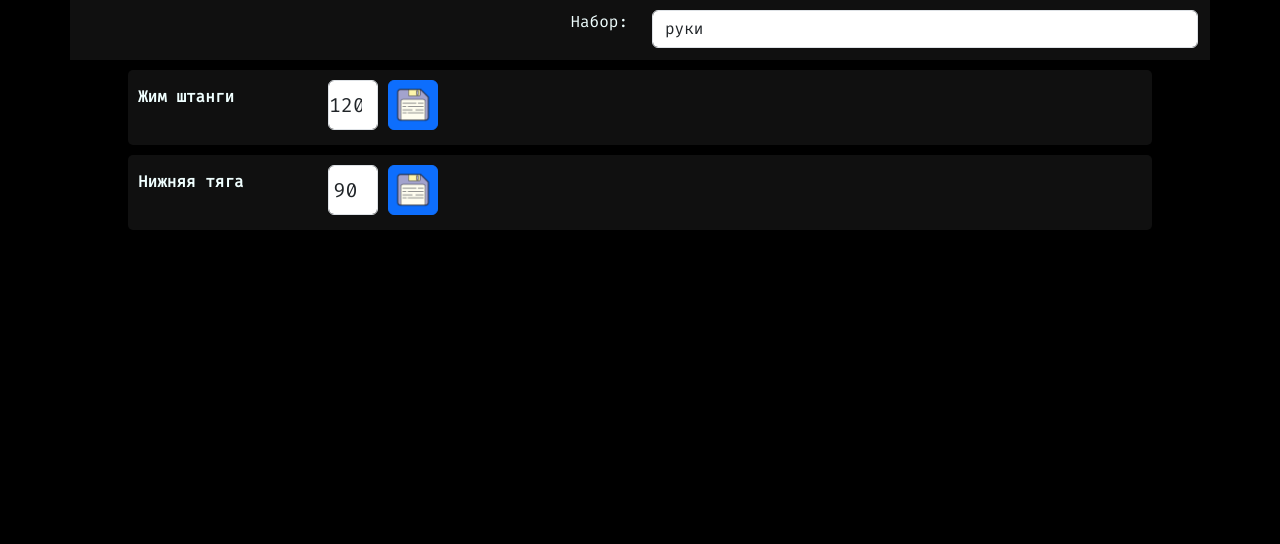
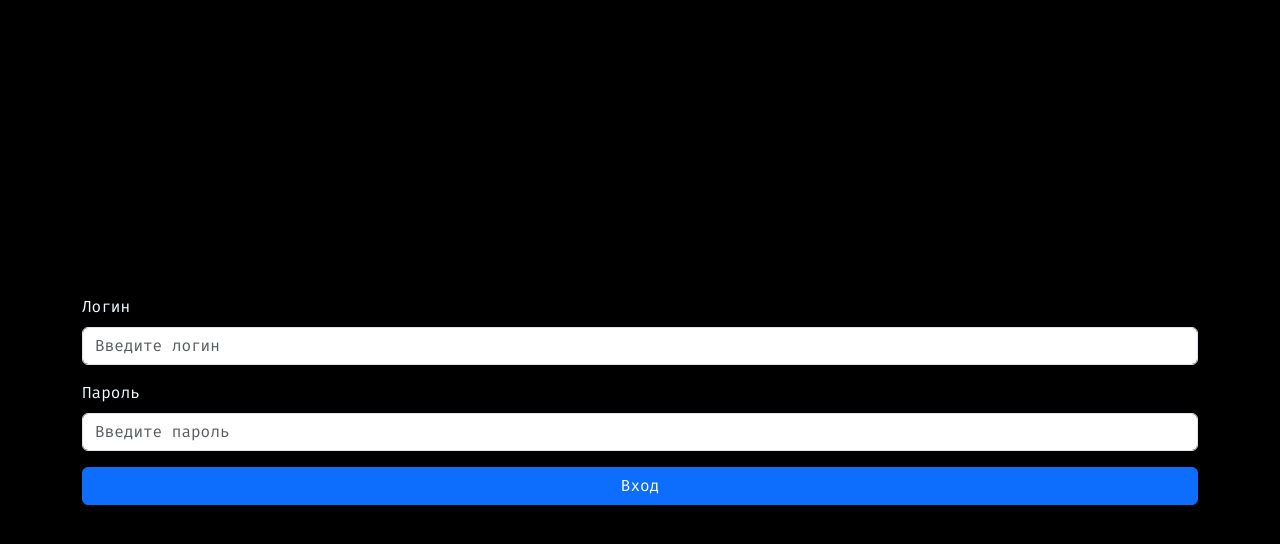
Before and after one commit to Zubenko-Company/mass-master, a React (Vite) app in the folder apps/web/: page / in a window 1280 px wide. Shown: the top 544 px of the page. Built offline with nearby package versions, Linux system fonts and the light colour scheme.

Commit message:
feat: add login page

```diff
--- a/apps/web/src/index.css
+++ b/apps/web/src/index.css
@@ -1,22 +1,28 @@
 @font-face {
-  font-family: 'FiraCode-Regular';
+  font-family: "FiraCode-Regular";
   font-style: normal;
   font-weight: normal;
-  src: url('assets/fonts/FiraCode-Regular.ttf') format('truetype');
+  src: url("assets/fonts/FiraCode-Regular.ttf") format("truetype");
 }
 
 :root {
   background-color: black;
   color: azure;
+  height: 100%;
+}
+
+#root {
+  height: 100%;
 }
 
 body {
   margin: 0;
+  height: 100%;
   background-color: black !important;
   color: azure !important;
 }
 
 * {
   /* font-family: 'FiraCode-Regular'; */
-  font-family: 'FiraCode-Regular', 'Courier New', Courier, monospace !important;
+  font-family: "FiraCode-Regular", "Courier New", Courier, monospace !important;
 }
--- a/apps/web/src/main.tsx
+++ b/apps/web/src/main.tsx
@@ -3,9 +3,10 @@ import { createRoot } from 'react-dom/client'
 import Exercises from './pages/exercises/Exercises.js'
 import './index.css'
 import 'bootstrap/dist/css/bootstrap.min.css';
+import Login from './pages/login/Login.js';
 
 createRoot(document.getElementById('root')!).render(
   <StrictMode>
-    <Exercises />
+    <Login />
   </StrictMode>,
 )
--- /dev/null
+++ b/apps/web/src/pages/login/Login.tsx
@@ -0,0 +1,52 @@
+import { Button, Container, Form } from 'react-bootstrap'
+import './Login.css'
+import { FormEvent, useState } from 'react';
+
+
+type FormData = {
+    login: string;
+    password: string;
+}
+
+function Login() {
+
+    const [formData, setFormData] = useState<FormData>({
+        login: '',
+        password: '',
+    });
+
+    const handleInputChange = (e: React.ChangeEvent<HTMLInputElement>) => {
+        const { name, value } = e.target;
+        console.log({ name, value });
+
+        setFormData({
+            ...formData,
+            [name]: value,
+        });
+    };
+
+    const handleSubmit = (e: FormEvent<HTMLFormElement>) => {
+        e.preventDefault(); // Prevent default form submit behavior
+        alert(JSON.stringify(formData))
+    };
+
+    return (
+        <Container className="d-flex align-items-center h-100">
+            <Form className='w-100' onSubmit={handleSubmit}>
+                <Form.Group className="mb-3" controlId="formBasicEmail">
+                    <Form.Label>Логин</Form.Label>
+                    <Form.Control name="login" type="text" placeholder="Введите логин" onChange={handleInputChange} value={formData.login} />
+                </Form.Group>
+                <Form.Group className="mb-3" controlId="formBasicPassword">
+                    <Form.Label>Пароль</Form.Label>
+                    <Form.Control type="password" name="password" placeholder="Введите пароль" onChange={handleInputChange} value={formData.password} />
+                </Form.Group>
+                <Button variant="primary" type="submit" className='w-100'>
+                    Вход
+                </Button>
+            </Form>
+        </Container>
+    )
+}
+
+export default Login
```
Also changed, not shown: apps/web/src/pages/login/Login.css (added).
